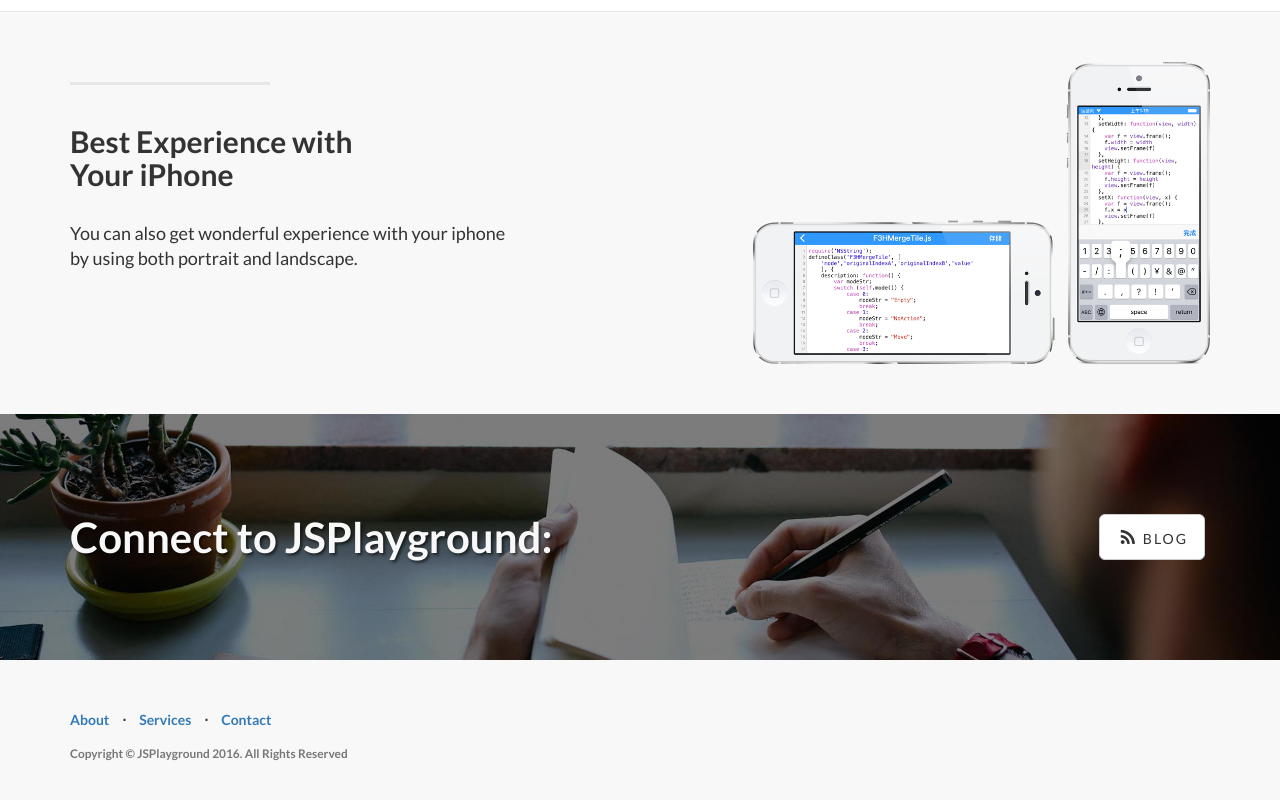
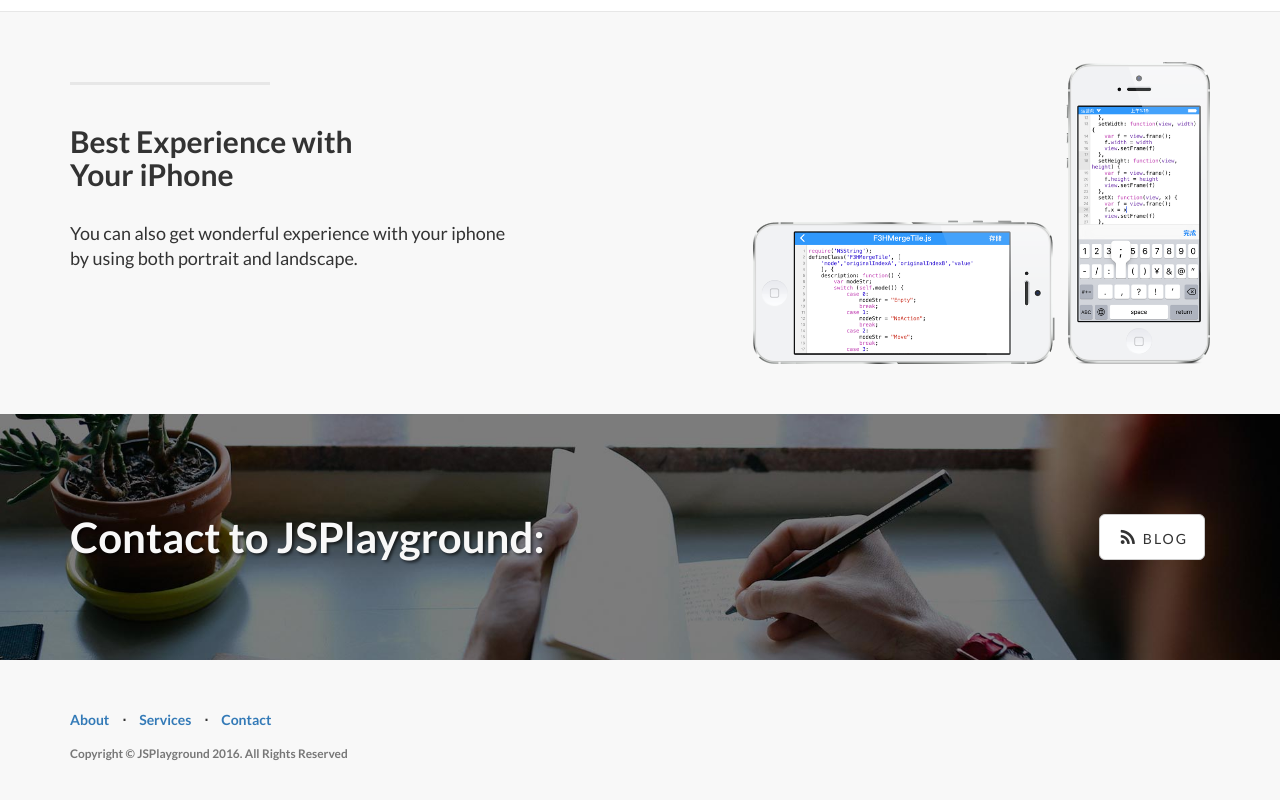
Before and after one commit to Grayon/grayon.github.io, a plain HTML site: page jsplayground/index.html in a window 1280 px wide. Shown: the part 1558-2358 px from the top of the page. Drawn offline with Linux system fonts and the light colour scheme.

Commit message:
Site updated: 2016-07-30 21:57:49

```diff
--- a/jsplayground/index.html
+++ b/jsplayground/index.html
@@ -161,7 +161,7 @@
 
             <div class="row">
                 <div class="col-lg-6">
-                    <h2>Connect to JSPlayground:</h2>
+                    <h2>Contact to JSPlayground:</h2>
                 </div>
                 <div class="col-lg-6">
                     <ul class="list-inline banner-social-buttons">
```
